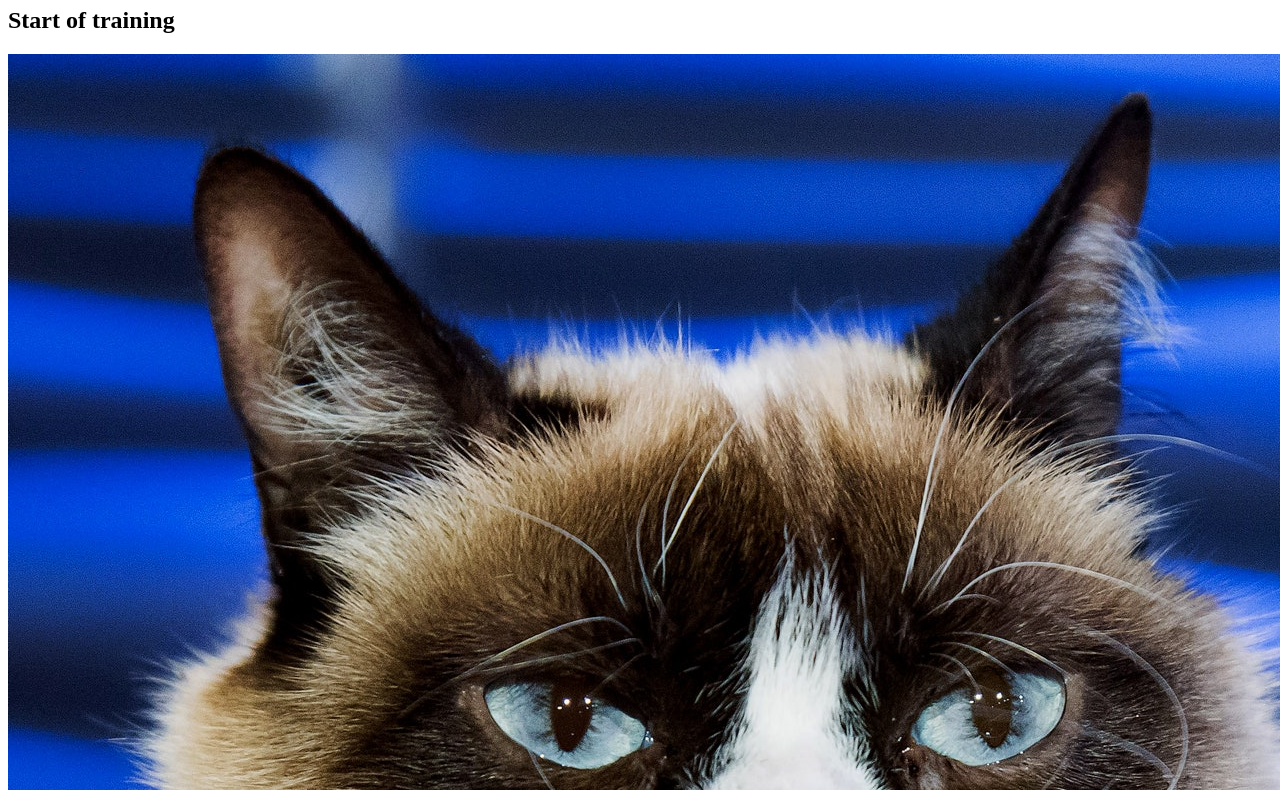
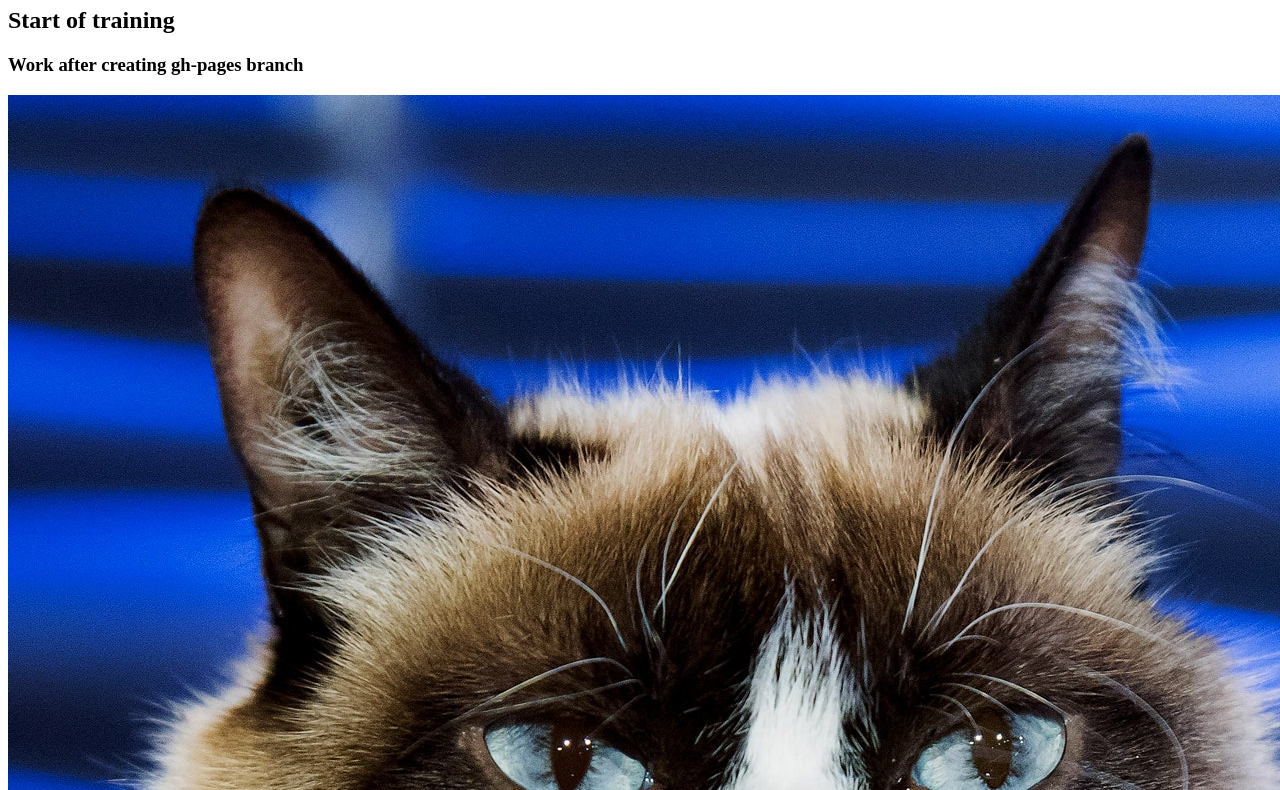
Before and after one commit to AndreyTym/hello-workd, a plain HTML site: page index.html in a window 1280 px wide. Shown: the part 73-863 px from the top of the page. Drawn offline with Linux system fonts and the light colour scheme.

Commit message:
feat: add new h3

```diff
--- a/index.html
+++ b/index.html
@@ -6,6 +6,7 @@
   <body>
     <h1>Hello World</h1>
     <h2>Start of training</h2>
+    <h3>Work after creating gh-pages branch</h3>
     <img src="grumpy.jpg" alt="Grumpy Cat" />
   </body>
 </html>
```
